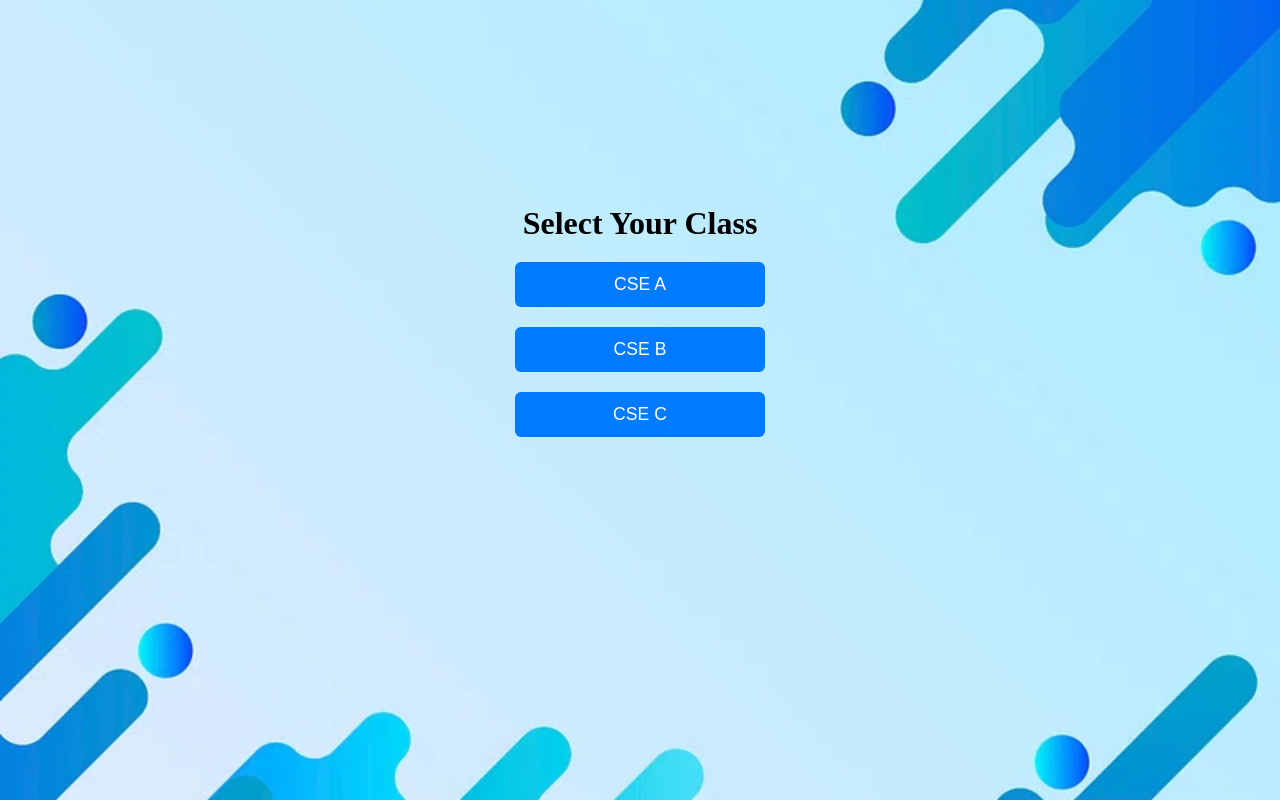
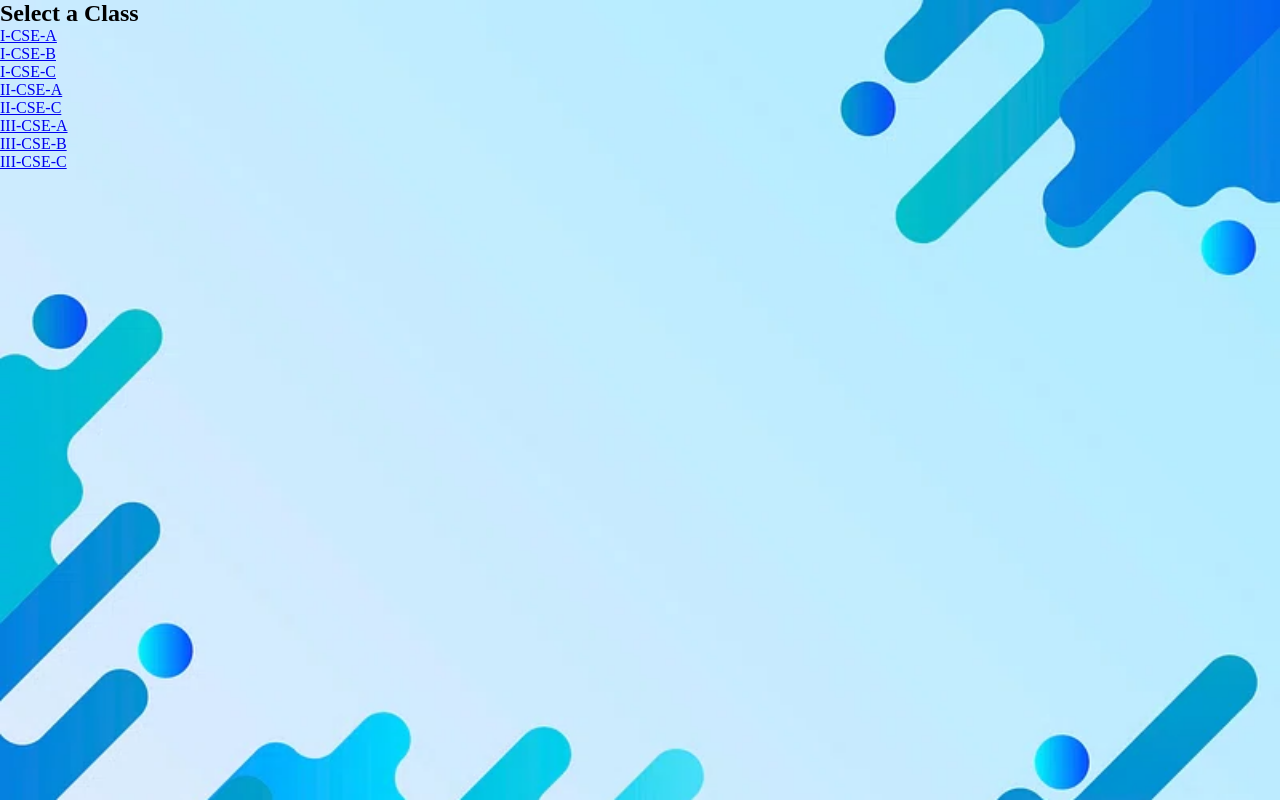
Before and after one commit to shyaam-works/attendance, a React (Create React App) app: page /#/select-class in a window 1280 px wide. Built offline with nearby package versions, Linux system fonts and the light colour scheme.

Commit message:
updated all the years

```diff
--- a/src/components/Attendance.js
+++ b/src/components/Attendance.js
@@ -3,6 +3,7 @@ import { useParams } from "react-router-dom";
 
 function Attendance() {
   const { className } = useParams();
+  console.log(className);
   const [students, setStudents] = useState([]);
   const [attendance, setAttendance] = useState({});
   const [attendanceMessage, setAttendanceMessage] = useState("");
@@ -13,6 +14,7 @@ function Attendance() {
   useEffect(() => {
     setLoading(true);
     setError(false);
+
     fetch(`https://students-be8j.onrender.com/${className}`)
       .then((response) => {
         if (!response.ok) {
@@ -22,6 +24,7 @@ function Attendance() {
       })
       .then((data) => {
         setStudents(data);
+        console.log(data);
         setLoading(false);
       })
       .catch(() => {
@@ -107,10 +110,12 @@ function Attendance() {
   };
 
   const filteredStudents = students.filter((student) => {
-    const lowercasedTerm = searchTerm.toLowerCase();
+    const lowercasedTerm = searchTerm ? searchTerm.toLowerCase() : "";
+
     return (
-      student.NAME.toLowerCase().includes(lowercasedTerm) ||
-      student["ROLL NO"].toString().includes(lowercasedTerm)
+      (student.NAME && student.NAME.toLowerCase().includes(lowercasedTerm)) ||
+      (student["ROLL NO"] &&
+        student["ROLL NO"].toString().includes(lowercasedTerm))
     );
   });
 
--- a/src/components/ClassSelection.js
+++ b/src/components/ClassSelection.js
@@ -1,34 +1,30 @@
 import React from "react";
-import { useNavigate } from "react-router-dom";
+import { Link } from "react-router-dom";
 
-function ClassSelection() {
-  const navigate = useNavigate();
+const ClassSelection = () => {
+  const classes = [
+    "I-CSE-A",
+    "I-CSE-B",
+    "I-CSE-C",
+    "II-CSE-A",
+    "II-CSE-C",
+    "III-CSE-A",
+    "III-CSE-B",
+    "III-CSE-C",
+  ];
 
   return (
-    <div className="class-bg">
-      <div className="class-container">
-        <h1 className="h1">Select Your Class</h1>
-        <button
-          className="classbtn"
-          onClick={() => navigate("/attendance/CSE-A")}
-        >
-          CSE A
-        </button>
-        <button
-          className="classbtn"
-          onClick={() => navigate("/attendance/CSE-B")}
-        >
-          CSE B
-        </button>
-        <button
-          className="classbtn"
-          onClick={() => navigate("/attendance/CSE-C")}
-        >
-          CSE C
-        </button>
-      </div>
+    <div>
+      <h2>Select a Class</h2>
+      <ul>
+        {classes.map((className) => (
+          <li key={className}>
+            <Link to={`/attendance/${className}`}>{className}</Link>
+          </li>
+        ))}
+      </ul>
     </div>
   );
-}
+};
 
 export default ClassSelection;
```
